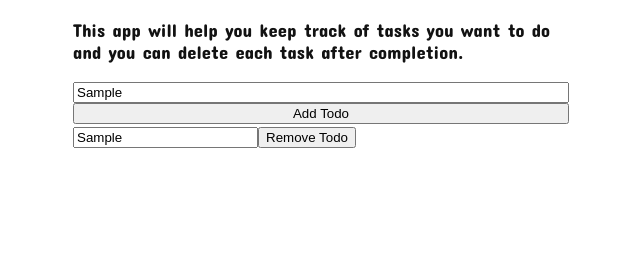
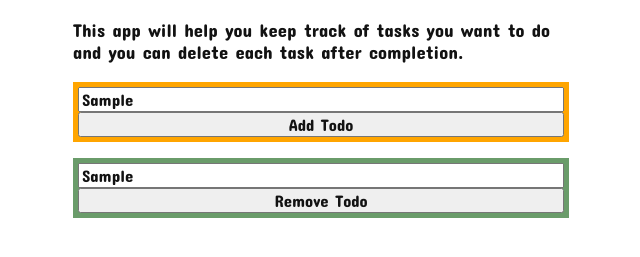
Before and after one commit to GaniyuSodiq/mytodoapp, a plain HTML site: page index.html in a window 1280 px wide. Both pictures are taken after typing "Sample" into the empty fields and a click on the button "Add Todo". Shown: the part 179-436 px from the top of the page, without its empty margins (319-959 px from the left). Drawn offline with Linux system fonts and the light colour scheme.

Commit message:
complete todo

```diff
--- a/script.js
+++ b/script.js
@@ -1,5 +1,3 @@
-
-
 function createTodo(){
     const todos = {
         container : document.createElement('div'),
@@ -15,24 +13,18 @@ function createTodo(){
         todos.container.remove()
     })
 
-
+    todos.container.classList.add('todos-style')
 
     todos.container.appendChild(todos.todoInput)
     todos.container.appendChild(todos.removeButton)
 
+    const todosBox = document.getElementById('todos')
+    todosBox.appendChild(todos.container)
 
-
-    return todos.container
-}
-
-function main(){
-    const todosBox = document.getElementById('todos')
-    todosBox.appendChild(createTodo())
-
+    return todosBox
 }
 
 const todoButton = document.getElementById('add-todo-btn')
-
 todoButton.addEventListener('click', () => {
-    main()
+    createTodo()
 })
--- a/style.css
+++ b/style.css
@@ -4,12 +4,33 @@
     color: rgb(18, 18, 18);
 }
 
+button, input{
+    font-family: 'Concert One', cursive;
+    font-size: .9em;
+    color: rgb(18, 18, 18);
+}
+
+
 .column{
     display: flex;
     flex-direction: column;
     margin: 0 30vw;
+
+}
+
+.todos-style{
+    display: flex;
+    flex-direction: column;
+    margin-top: 2vh;
+    background-color: rgb(106, 156, 106);
+    padding: 5px;
 }
 
 .centered{
     text-align: center;
 }
+
+#input-todo-section{
+    background-color: orange;
+    padding: 5px;
+}
```
Also changed, not shown: index.html (+4 -0 lines).
